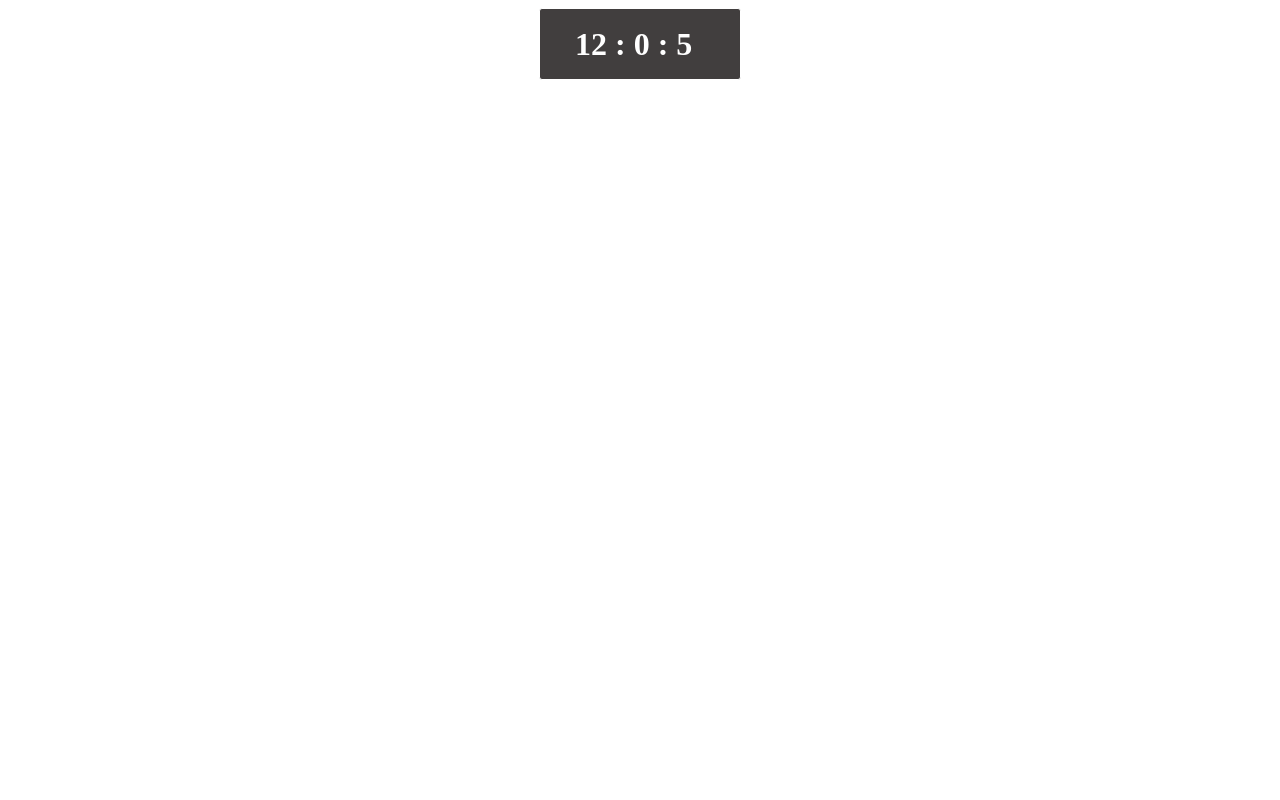
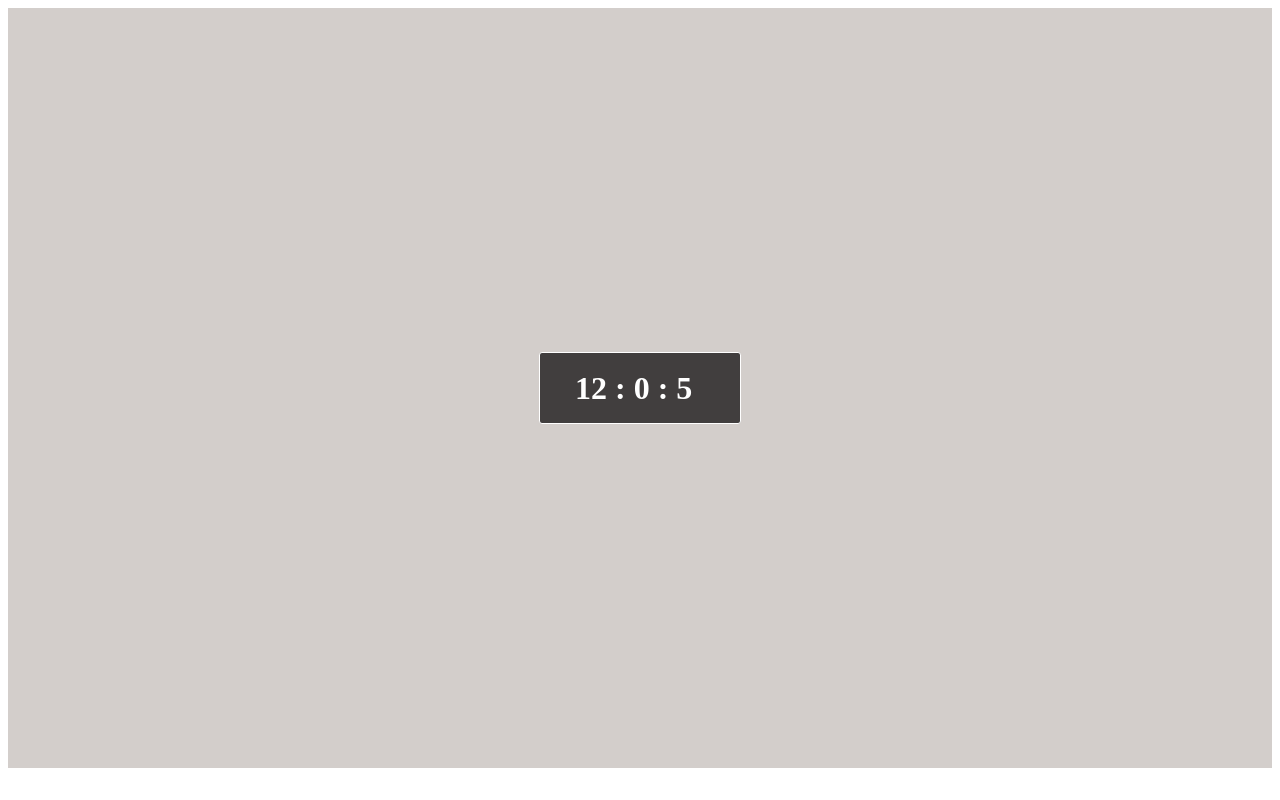
Before and after one commit to prajapatianil77/Intern-Work, a plain HTML site: page Digital Watch/index.html in a window 1280 px wide. Drawn offline with Linux system fonts and the light colour scheme.

Commit message:
Digital Watch

```diff
--- a/Digital Watch/index.html
+++ b/Digital Watch/index.html
@@ -1,19 +1,22 @@
 <!DOCTYPE html>
 <html lang="en">
+
 <head>
     <meta charset="UTF-8">
     <meta name="viewport" content="width=device-width, initial-scale=1.0">
     <title>Digital Watch</title>
     <link rel="stylesheet" href="style.css">
 </head>
+
 <body>
-
+    <div class="body">
         <div class="box">
             <h1>12 : 0 : 0</h1>
-
         </div>
+    </div>
 
 
     <script src="script.js"></script>
 </body>
+
 </html>
--- a/Digital Watch/style.css
+++ b/Digital Watch/style.css
@@ -1,4 +1,9 @@
-
+.body{
+    width: 100%;
+    height: 95vh;
+    display: flex;
+    background-color: rgb(211, 206, 203);
+}
 .box{
     width: 200px;
     height: 70px;
```
